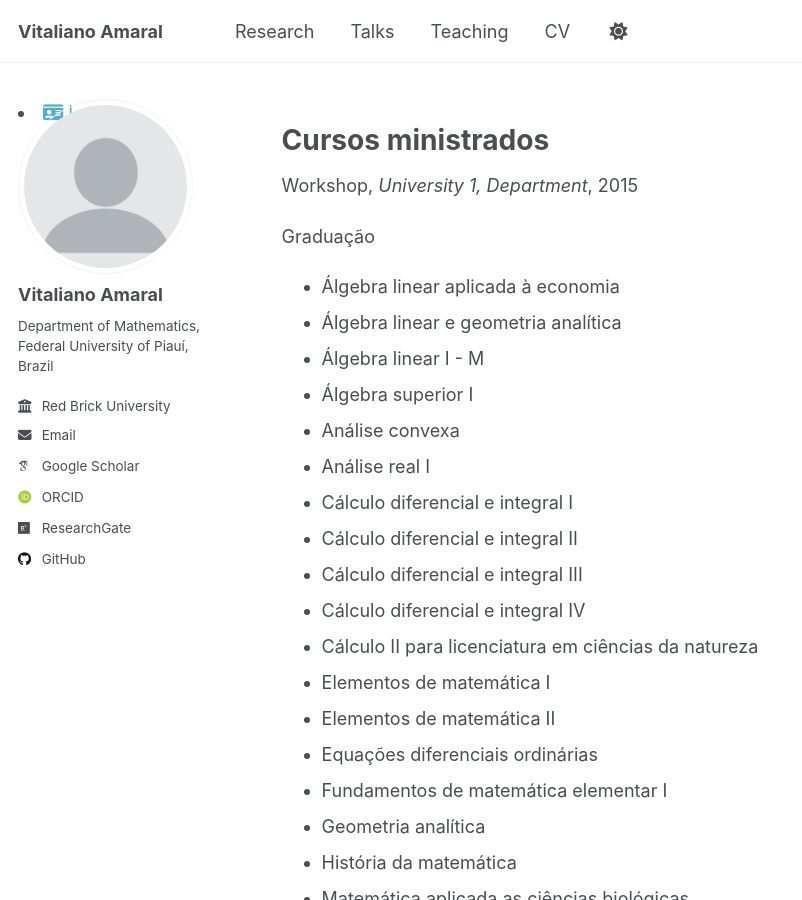
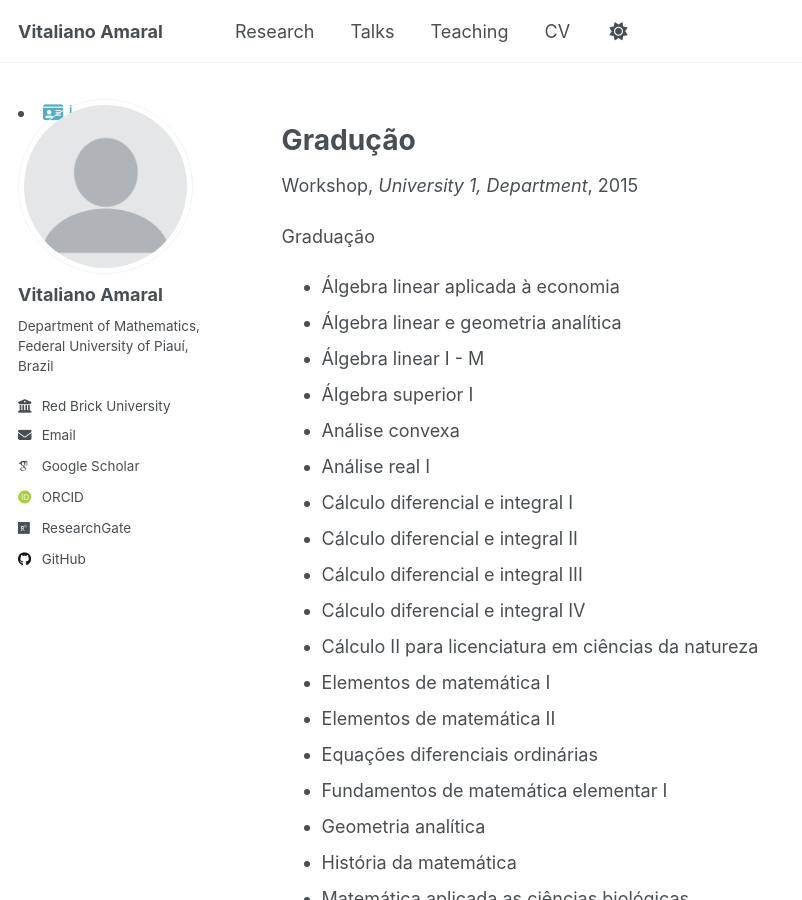
Before and after one commit to vitalianoamaral/vitalianoamaral.github.io, a Jekyll site: the page built from _teaching/2015-spring-teaching-2.md, in a window 1280 px wide and 900 px high. Shown: the whole window, without its empty margins (0-802 px from the left). Built offline with Jekyll 4.4.1, drawn with Linux system fonts in a browser that asks for light colours; some web fonts are replaced.

Commit message:
Update 2015-spring-teaching-2.md

```diff
--- a/_teaching/2015-spring-teaching-2.md
+++ b/_teaching/2015-spring-teaching-2.md
@@ -1,5 +1,5 @@
 ---
-title: "Cursos ministrados"
+title: "Gradução"
 collection: teaching
 type: "Workshop"
 permalink: /teaching/2015-spring-teaching-1
```
